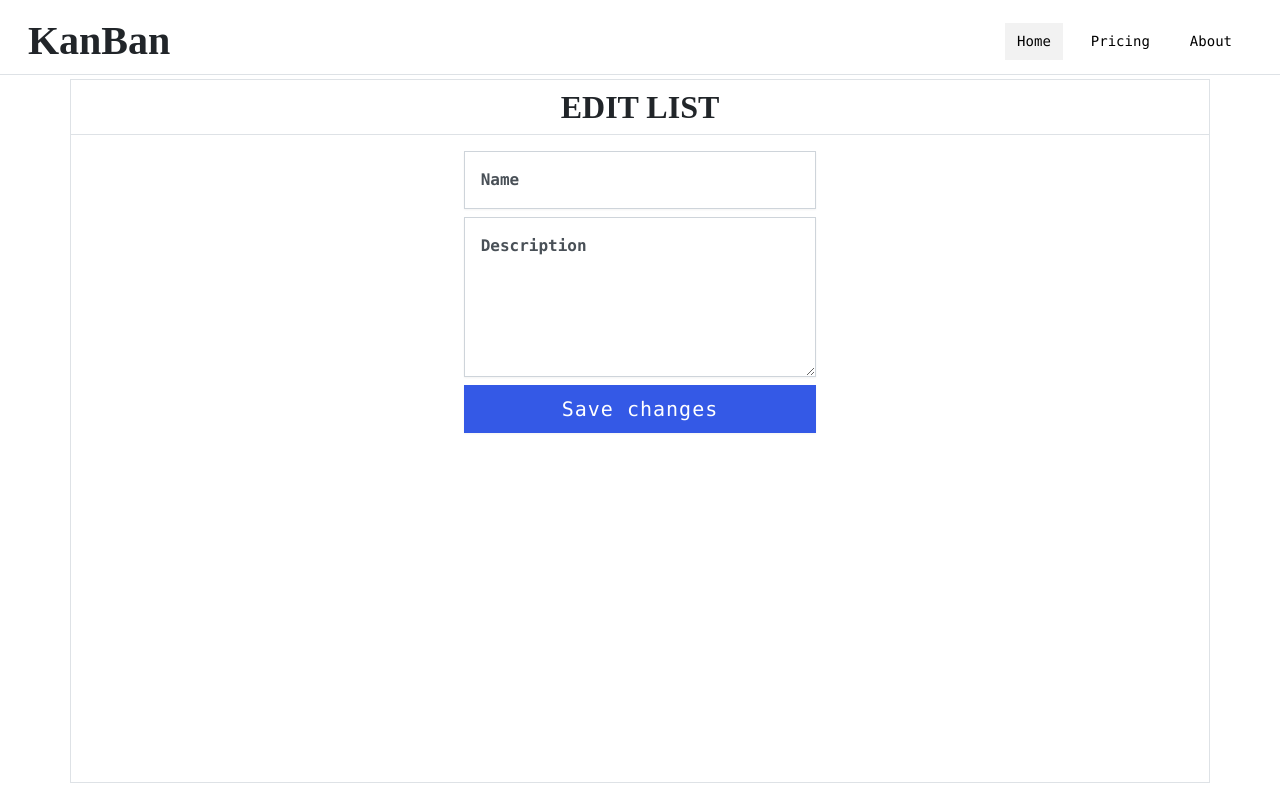
After one commit to antimatter96/mad1, a Flask app: template project/templates/lists/edit_list.html in a window 1280 px wide. The commit adds this page. Run offline with Flask 2, Linux system fonts and the light colour scheme; the template is opened without the code that fills it, so the values that code supplies are empty; some libraries are stand-ins or nearby versions.

Commit message:
some progress

```diff
--- a/project/static/css/app.css
+++ b/project/static/css/app.css
@@ -36,9 +36,10 @@ header > h2 {
 
 #main-alert {
   position: fixed;
-  width: 50%;
-  left: 25%;
+  width: 30%;
+  left: 35%;
   top: 1em;
+  z-index: 99999;
 }
 
 #main {
--- a/project/templates/board/board_list.html
+++ b/project/templates/board/board_list.html
@@ -1,6 +1,6 @@
 <div class="card bg-white mb-2 py-0 text-black-50 border-0">
   <div class="card-header py-2 text-center border-0">
-    <h4 class="mb-0">{{ list['name'] }}</h3>
+    <h4 class="mb-0"><a href="{{ url_for('render_list', list_id=list['list_id']) }}">{{ list['name'] }}</a></h3>
   </div>
 </div>
 {% include 'cards/index.html' %}
--- a/project/templates/cards/new_card.html
+++ b/project/templates/cards/new_card.html
@@ -12,7 +12,7 @@ Create Card
   <form action="" method="POST" id="create-card-form">
     <div class="form-floating mb-2">
       <select class="form-select" id="list_id" name="list_id" required placeholder="Select List" {% if disable_list %}disabled{% endif %}>
-        <option></option>
+        <option value="" disabled {% if not disable_list %}selected{% endif %}>Select List</option>
         {% for list in lists %}
         <option value="{{ list['list_id'] }}" {% if list['list_id'] == list_id %}selected{% endif %}>{{ list['name'] }}</option>
         {% endfor %}
--- /dev/null
+++ b/project/templates/lists/edit_list.html
@@ -0,0 +1,28 @@
+{% extends "base.html" %}
+
+{% block title %}Edit list{% endblock %}
+
+{% block header %}
+Edit list
+{% endblock %}
+
+{% block main %}
+<div class="col-md-4 py-4"></div>
+<div class="col-md-4 py-2">
+  <form action="" method="POST" id="edit-list-form">
+    <div class="form-floating mb-2">
+      <input type="name" name="name" class="form-control" id="name" placeholder="Some name" required value="{{ list_obj['name'] }}">
+      <label for="name" class="fw-bold">Name</label>
+    </div>
+    <div class="form-floating mb-2">
+      <textarea name="description" class="form-control" id="description" placeholder="Description" required
+        style="height: 10rem;">{{ list_obj['description'] }}</textarea>
+      <label for="description" class="fw-bold">Description</label>
+    </div>
+    <div>
+      <input type="submit" value="Save changes" class="btn btn-primary btn-lg w-100">
+    </div>
+  </form>
+</div>
+<div class="col-md-4 py-2"></div>
+{% endblock main %}
```
